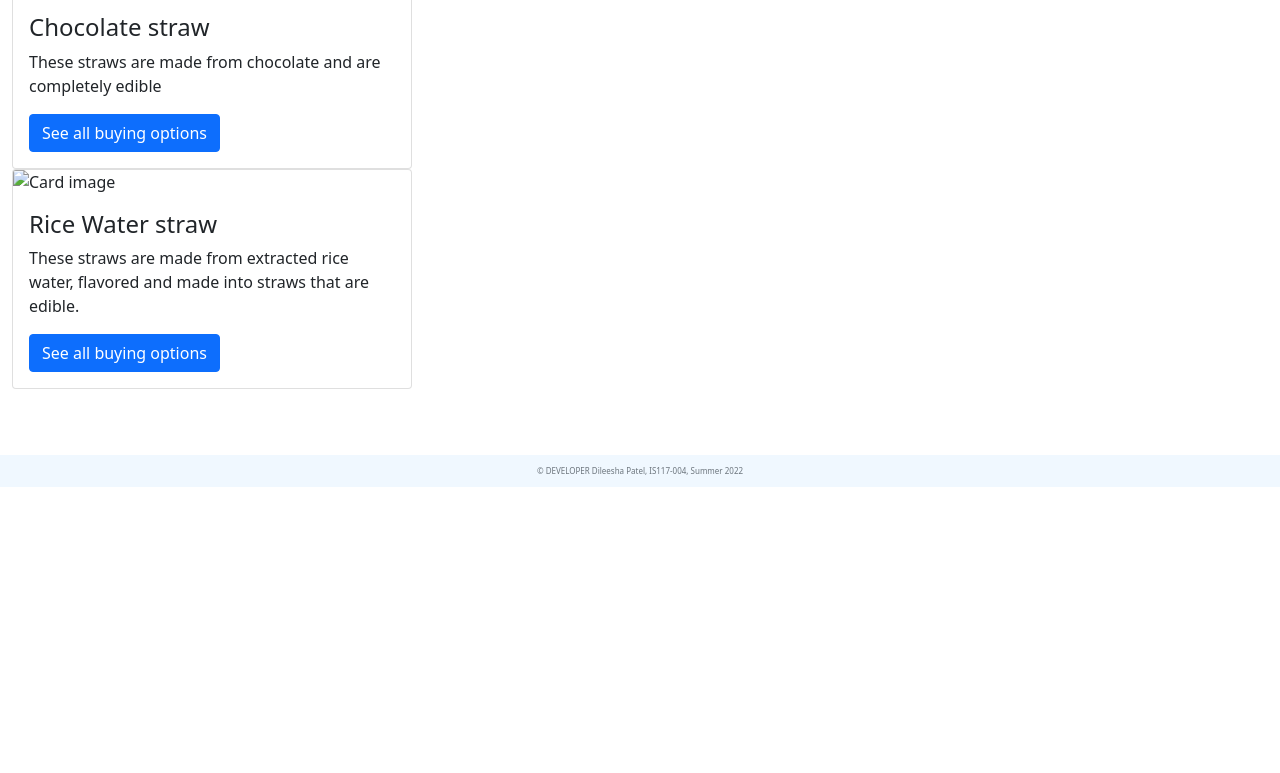
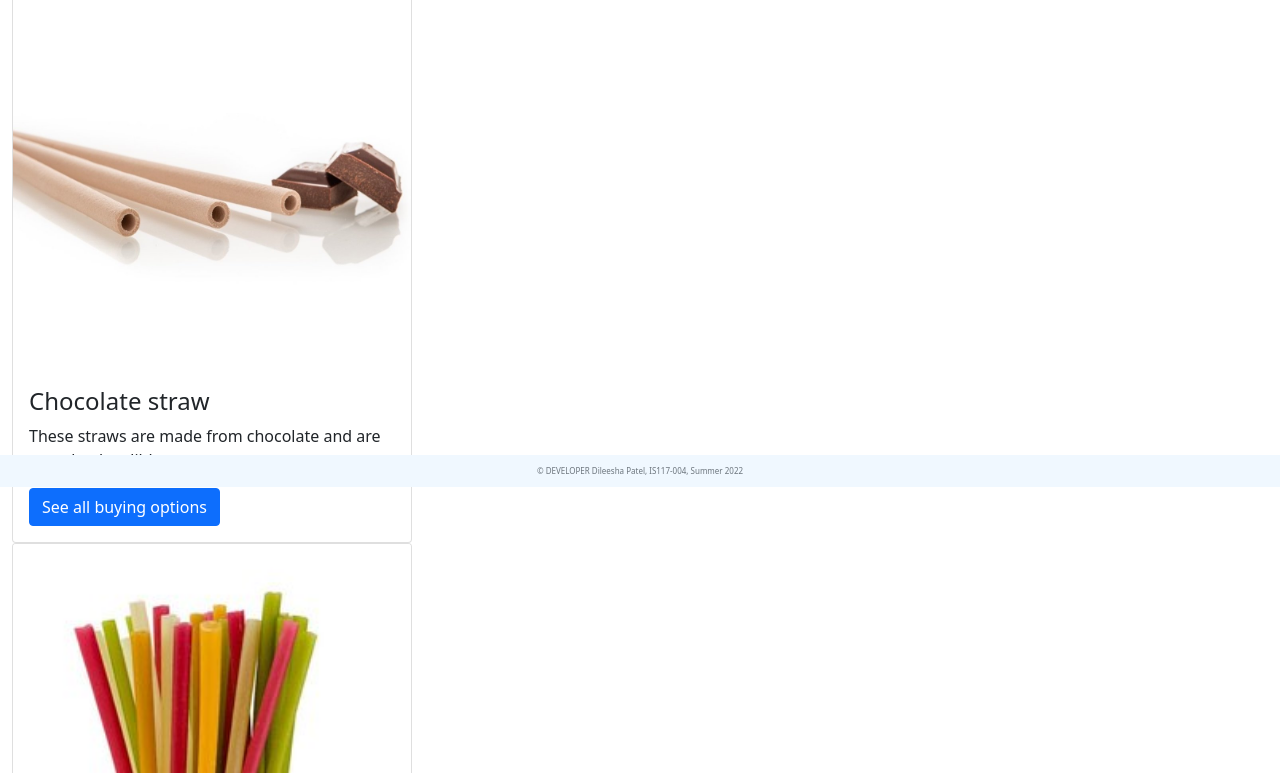
Before and after one commit to dmp224/P4, a plain HTML site: page edible.html in a window 1280 px wide. Shown: the part 313-1086 px from the top of the page. Before the commit the page ends 800 px from the top, so only its background shows below. Drawn offline with nearby package versions, Linux system fonts and the light colour scheme; the site is published under a folder, as on GitHub Pages, so addresses that start at the root find nothing.

Commit message:
Update edible.html

```diff
--- a/edible.html
+++ b/edible.html
@@ -73,7 +73,7 @@
 	Edible straws
 </h1>
 	<div class="card" style="width:400px">
-		<img class="card-img-top" src="/images/edible.jpg" alt="Card image">
+		<img class="card-img-top" src="images/edible.jpg" alt="Card image">
 		<div class="card-body">
 			<h4 class="card-title">Chocolate straw</h4>
 			<p class="card-text">These straws are made from chocolate and are completely edible</p>
@@ -82,7 +82,7 @@
 	</div>
 
 	<div class="card" style="width:400px">
-		<img class="card-img-top" src="/images/edible2.jpg" alt="Card image">
+		<img class="card-img-top" src="images/edible2.jpg" alt="Card image">
 		<div class="card-body">
 			<h4 class="card-title">Rice Water straw</h4>
 			<p class="card-text">These straws are made from extracted rice water, flavored and made into straws that are edible.</p>
```
